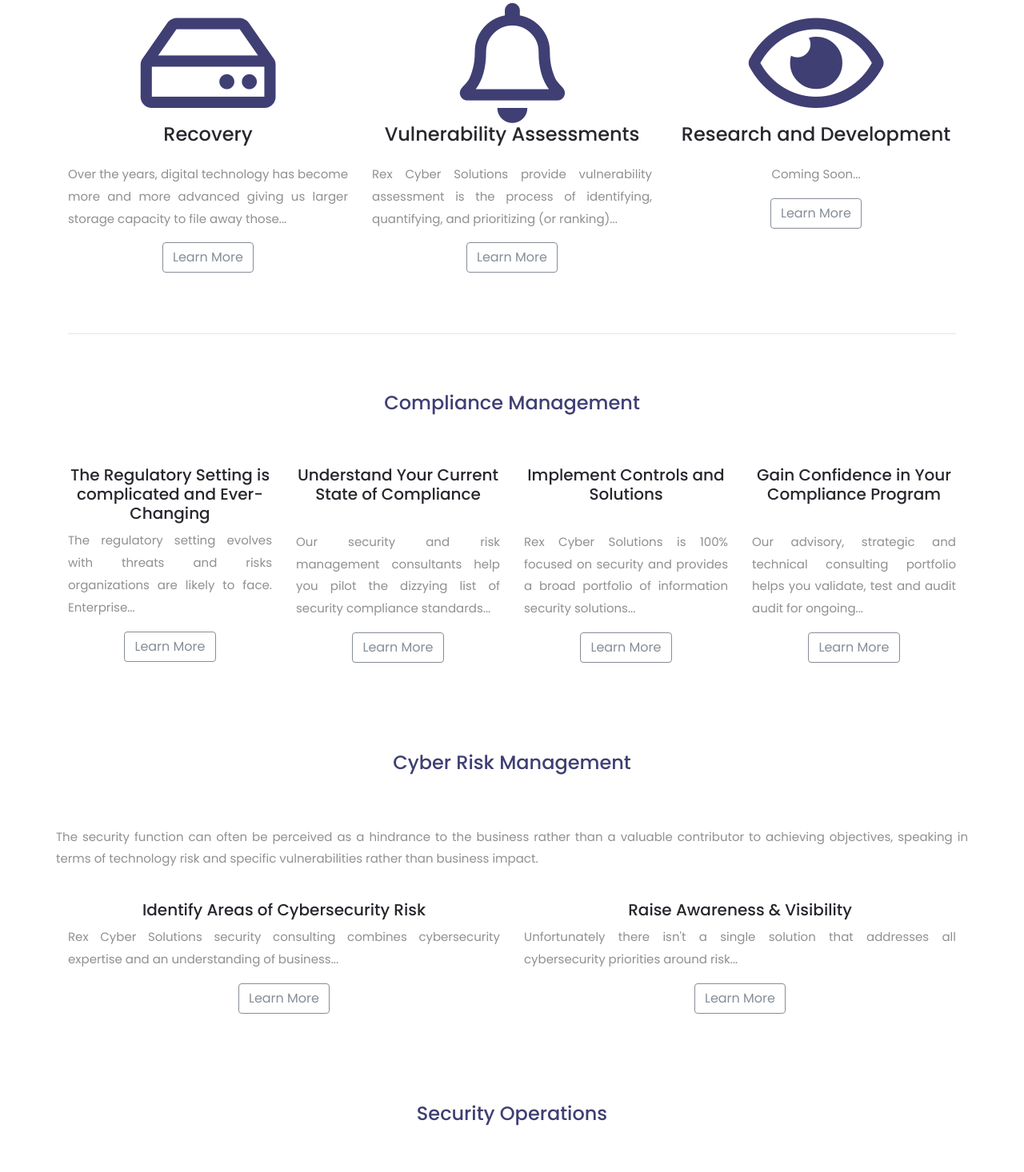
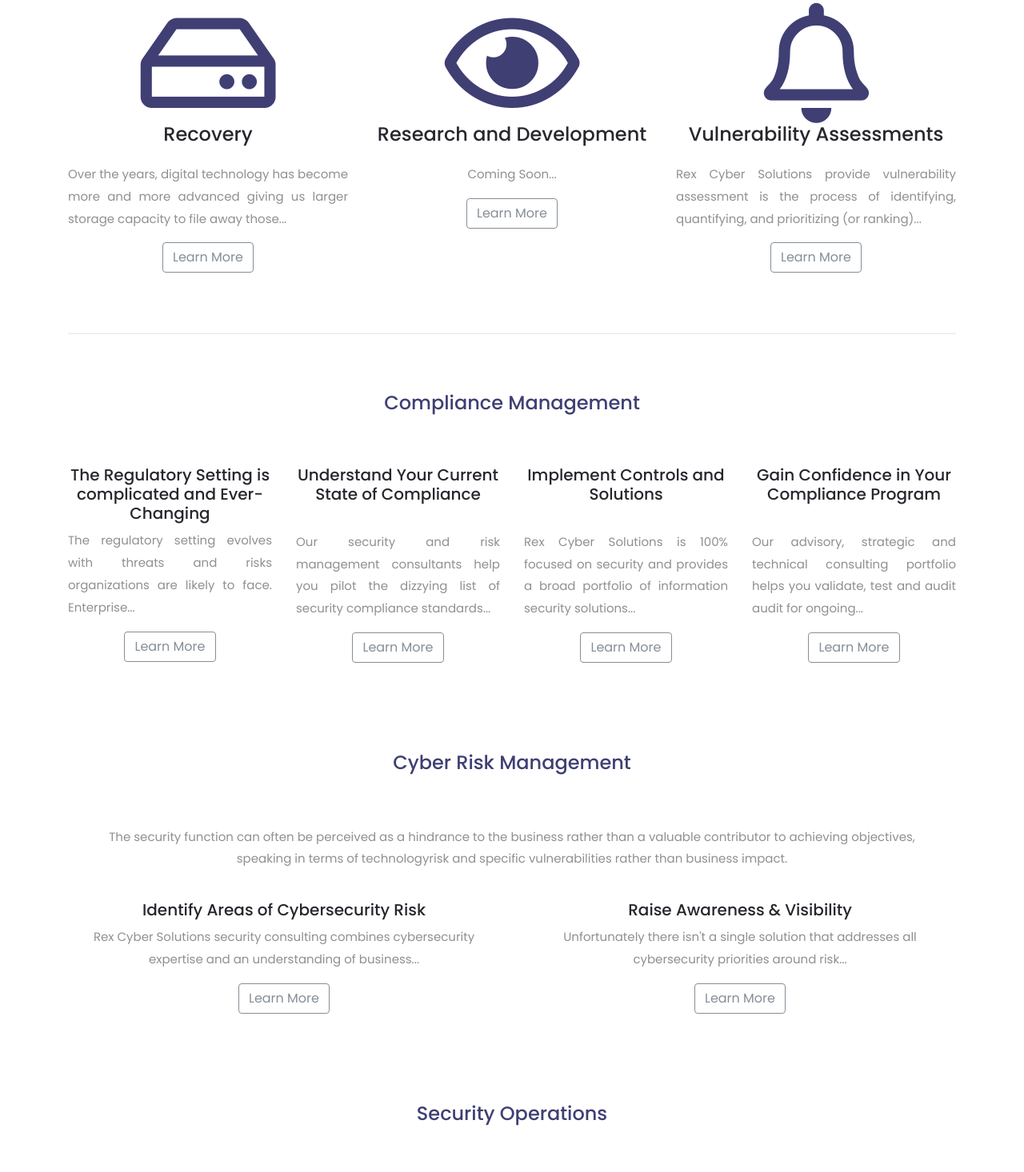
Before and after one commit to khudania/rex11, a plain HTML site: page services.html in a window 1280 px wide. Shown: the part 1292-2758 px from the top of the page at 80% size. Drawn offline with Linux system fonts and the light colour scheme.

Commit message:
minor changes on text

```diff
--- a/services.html
+++ b/services.html
@@ -129,7 +129,7 @@
 								<h2>
 									<a href="#">Penetration Testing</a>
 								</h2>
-								<p style="text-align: justify">Penetration testing occurs when
+								<p>Penetration testing occurs when
 									organizations engage trusted third-party security professionals
 									to simulate attacks by real...
 								</p>
@@ -176,7 +176,7 @@
 								<h2>
 									<a href="#">Incidence Response</a>
 								</h2>
-								<p style="text-align: justify">Have you been hacked? We'll fight back for you! Call us now How an organization identifies, reacts, and...</p>
+								<p>Have you been hacked? We'll fight back for you! Call us now How an organization identifies, reacts, and...</p>
 								<button class="btn btn-outline-secondary" data-toggle="modal" data-target="#incidresp">Learn More</button>
 							</center>
 						</div>
@@ -195,7 +195,7 @@
 						</div>
 
 						<!-- Service Item -->
-						<div class="service_item">
+						<!-- <div class="service_item">
 							<center>
 								<i class="far fa-bell fa-10x" style="color: rgba(25, 25, 88, 0.836);"></i>
 								<h2>
@@ -205,7 +205,18 @@
 									(or ranking)...</p>
 								<button class="btn btn-outline-secondary" data-toggle="modal" data-target="#vulass">Learn More</button>
 							</center>
-						</div>
+						</div> -->
+
+						<div class="service_item">
+								<center>
+									<i class="far fa-eye fa-10x" style="color: rgba(25, 25, 88, 0.836);"></i>
+									<h2>
+										<a href="#">Research and Development</a>
+									</h2>
+									<p>Coming Soon...</p>
+									<button class="btn btn-outline-secondary" data-toggle="modal" data-target="#resnd">Learn More</button>
+								</center>
+							</div>
 
 					</div>
 
@@ -217,7 +228,7 @@
 								<h2>
 									<a href="#">Expert Witness</a>
 								</h2>
-								<p style="text-align: justify">Choosing the right expert witness to assist you in your case is crucial. At Rex Cyber Solutions our computer forensics
+								<p>Choosing the right expert witness to assist you in your case is crucial. At Rex Cyber Solutions our computer forensics
 									experts...
 								</p>
 								<button class="btn btn-outline-secondary" data-toggle="modal" data-target="#expwit">Learn More</button>
@@ -238,7 +249,20 @@
 						</div>
 
 						<!-- Service Item -->
+
 						<div class="service_item">
+								<center>
+									<i class="far fa-bell fa-10x" style="color: rgba(25, 25, 88, 0.836);"></i>
+									<h2>
+										<a href="#">Vulnerability Assessments</a>
+									</h2>
+									<p style="text-align: justify">Rex Cyber Solutions provide vulnerability assessment is the process of identifying, quantifying, and prioritizing
+										(or ranking)...</p>
+									<button class="btn btn-outline-secondary" data-toggle="modal" data-target="#vulass">Learn More</button>
+								</center>
+							</div>
+
+						<!-- <div class="service_item">
 							<center>
 								<i class="far fa-eye fa-10x" style="color: rgba(25, 25, 88, 0.836);"></i>
 								<h2>
@@ -247,7 +271,7 @@
 								<p>Coming Soon...</p>
 								<button class="btn btn-outline-secondary" data-toggle="modal" data-target="#resnd">Learn More</button>
 							</center>
-						</div>
+						</div> -->
 					</div>
 
 				</div>
@@ -315,15 +339,21 @@
 				<center>
 					<h2 style="padding-top: 10%; padding-bottom: 5%; color: rgba(25, 25, 88, 0.836);"> Cyber Risk Management</h2>
 				</center>
+				<div class="container">
 				<div class="row">
-					<p style="text-align: justify;">The security function can often be perceived as a hindrance to the business rather than a valuable contributor to achieving
-						objectives, speaking in terms of technology risk and specific vulnerabilities rather than business impact.</p>
-					<div class="col-md-6 service-col">
+					<div class="col-md-12">
+					<p style="text-align: center;">The security function can often be perceived as a hindrance to the business rather than
+						 a valuable contributor to achieving objectives, speaking in terms of technologyrisk and specific vulnerabilities rather than business impact.</p>
+					</div>
+				</div>
+				</div>
+					<div class="row">
+						 <div class="col-md-6 service-col">
 						<div class="service_item">
 							<center>
 								<h3 style="padding-top: 4%;">Identify Areas of Cybersecurity Risk</h3>
 
-								<p style="text-align: justify">Rex Cyber Solutions security consulting combines cybersecurity expertise and an understanding of business...</p>
+								<p style="text-align: center">Rex Cyber Solutions security consulting combines cybersecurity expertise and an understanding of business...</p>
 								<button class="btn btn-outline-secondary" data-toggle="modal" data-target="#iacr">Learn More</button>
 							</center>
 						</div>
@@ -334,7 +364,7 @@
 							<center>
 								<h3 style="padding-top: 4%;">Raise Awareness & Visibility</h3>
 
-								<p style="text-align: justify">Unfortunately there isn't a single solution that addresses all cybersecurity priorities around risk...</p>
+								<p style="text-align: center">Unfortunately there isn't a single solution that addresses all cybersecurity priorities around risk...</p>
 								<button class="btn btn-outline-secondary" data-toggle="modal" data-target="#rav">Learn More</button>
 							</center>
 						</div>
@@ -356,7 +386,7 @@
 							<center>
 								<h3 style="padding-top: 4%;">Managed Security Services</h3>
 
-								<p style="text-align: justify">From common threats to sophisticated targeted cyber attacks, Managed Security Services span your network...</p>
+								<p style="text-align: center">From common threats to sophisticated targeted cyber attacks, Managed Security Services span your network...</p>
 								<button class="btn btn-outline-secondary" data-toggle="modal" data-target="#mss">Learn More</button>
 							</center>
 						</div>
@@ -367,7 +397,7 @@
 							<center>
 								<h3 style="padding-top: 4%;">Security Consulting</h3>
 
-								<p style="text-align: justify">Don’t let the shortage of qualified security professional prevent you from expanding your security program...</p>
+								<p style="text-align: center">Don’t let the shortage of qualified security professional prevent you from expanding your security program...</p>
 								<button class="btn btn-outline-secondary" data-toggle="modal" data-target="#sc">Learn More</button>
 							</center>
 						</div>
```
